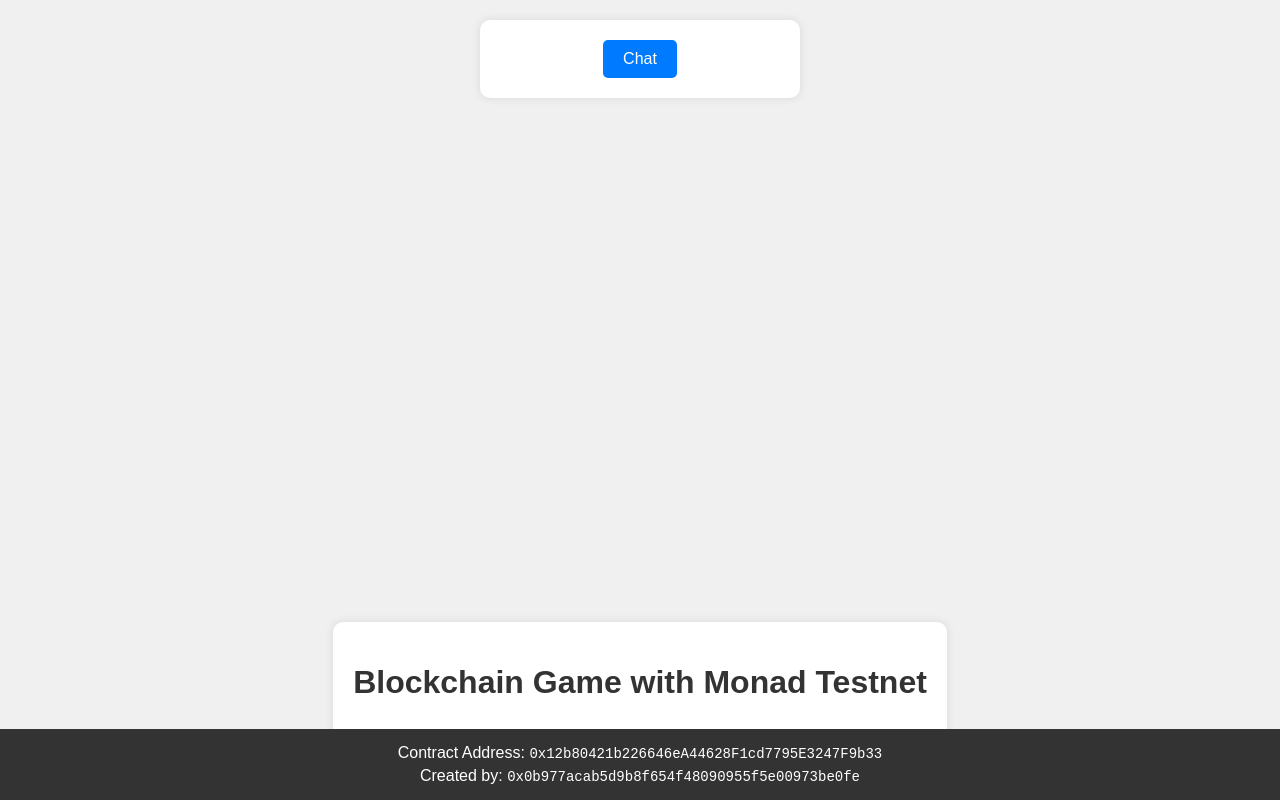
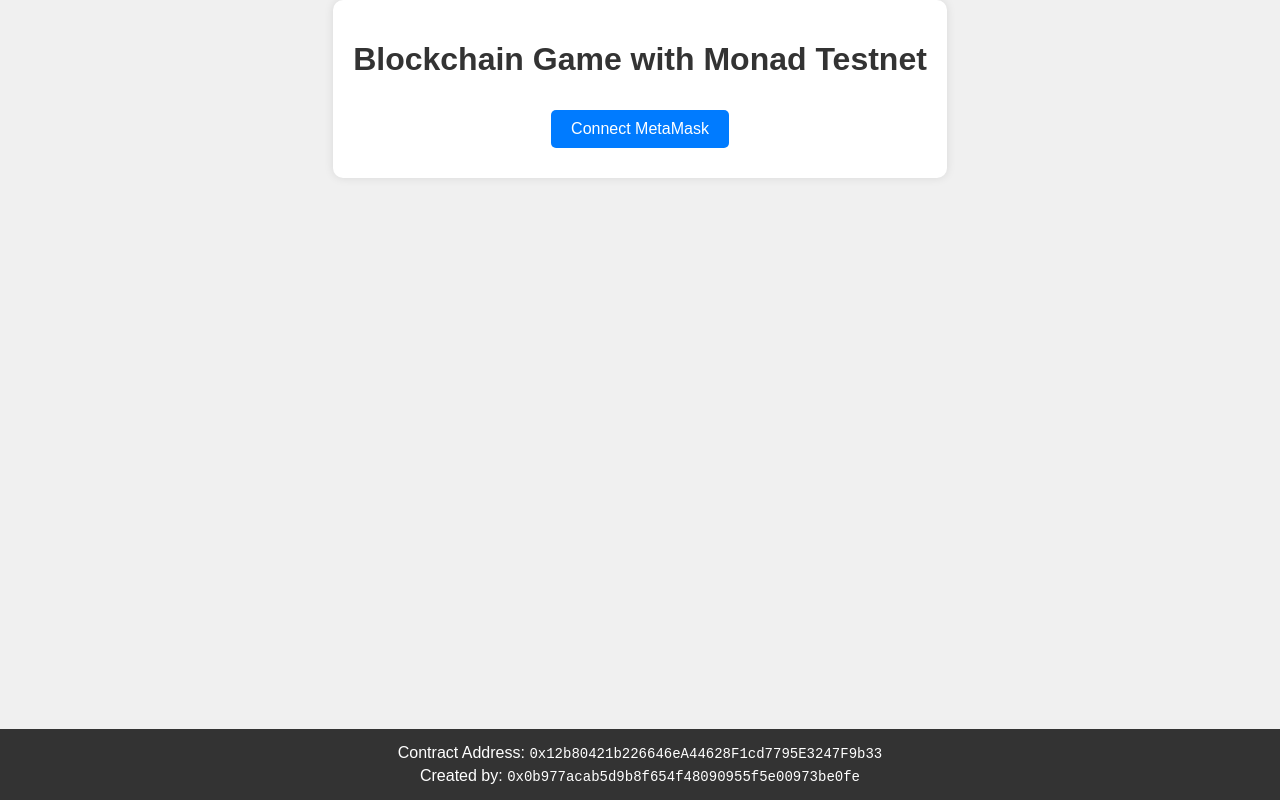
Before and after one commit to BluOwn/monadgame, a website: page index.html in a window 1280 px wide. Drawn offline with Linux system fonts and the light colour scheme.

Commit message:
Update index.html

```diff
--- a/index.html
+++ b/index.html
@@ -7,9 +7,6 @@
     <link rel="stylesheet" href="styles.css">
 </head>
 <body>
-    <header class="header">
-        <a href="https://monadgame-nine.vercel.app/messages/index.html" class="chat-button">Chat</a>
-    </header>
     <div class="container">
         <h1>Blockchain Game with Monad Testnet</h1>
         <button id="connectButton">Connect MetaMask</button>
```
